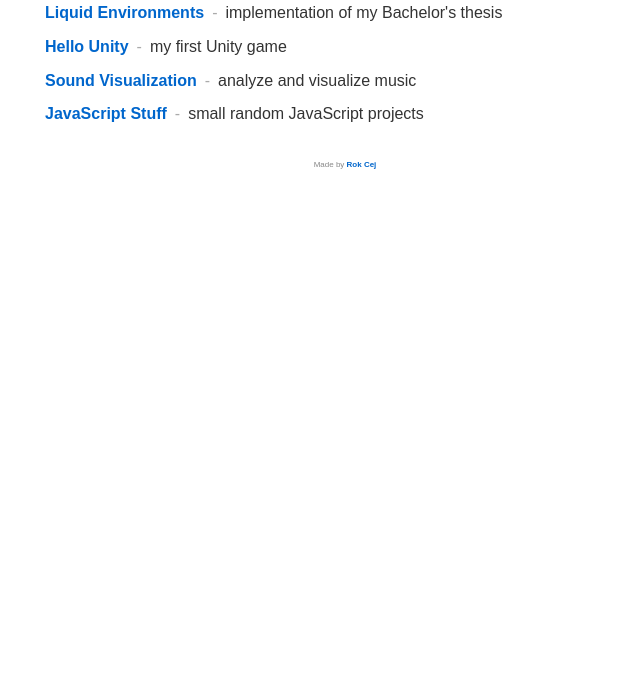
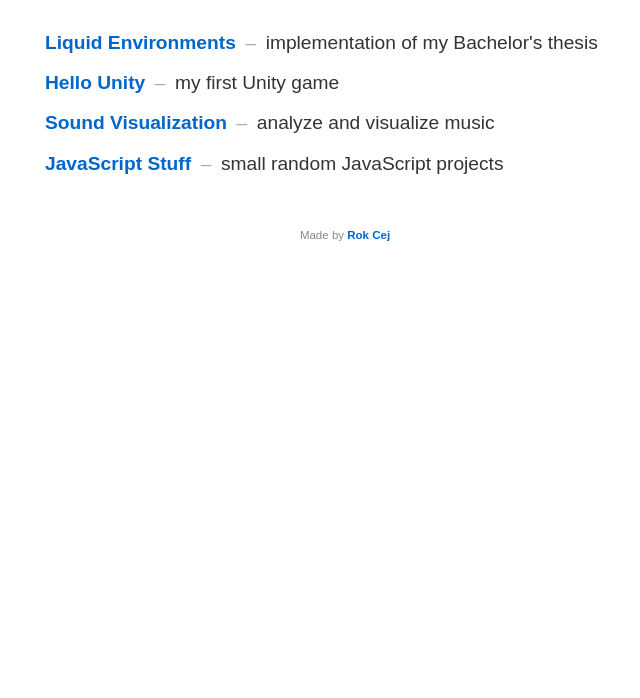
Before and after one commit to rokcej/rokcej.github.io, a plain HTML site: page index.html in a window 1280 px wide. Shown: the part 102-800 px from the top of the page, without its empty margins (295-935 px from the left). Drawn offline with Linux system fonts and the light colour scheme.

Commit message:
Update index.html

```diff
--- a/index.html
+++ b/index.html
@@ -11,14 +11,14 @@
             padding: 0 20px;
             line-height: 1.6;
             color: #333;
+            font-size: 1.2em;
         }
         h1 {
-            font-size: 1.5em;
+            font-size: 1.8em;
             margin-bottom: 1em;
             text-align: center;
         }
         ul {
-            font-size: 1em;
             list-style: none;
             padding: 0;
         }
@@ -36,7 +36,7 @@
             text-decoration: underline;
         }
         .description::before {
-            content: "-";
+            content: "\2012";
             color: #aaa;
         }
         .description {
@@ -46,7 +46,7 @@
         footer {
             margin-top: 4em;
             text-align: center;
-            font-size: 0.5em;
+            font-size: 0.6em;
             color: #888;
         }
     </style>
```
